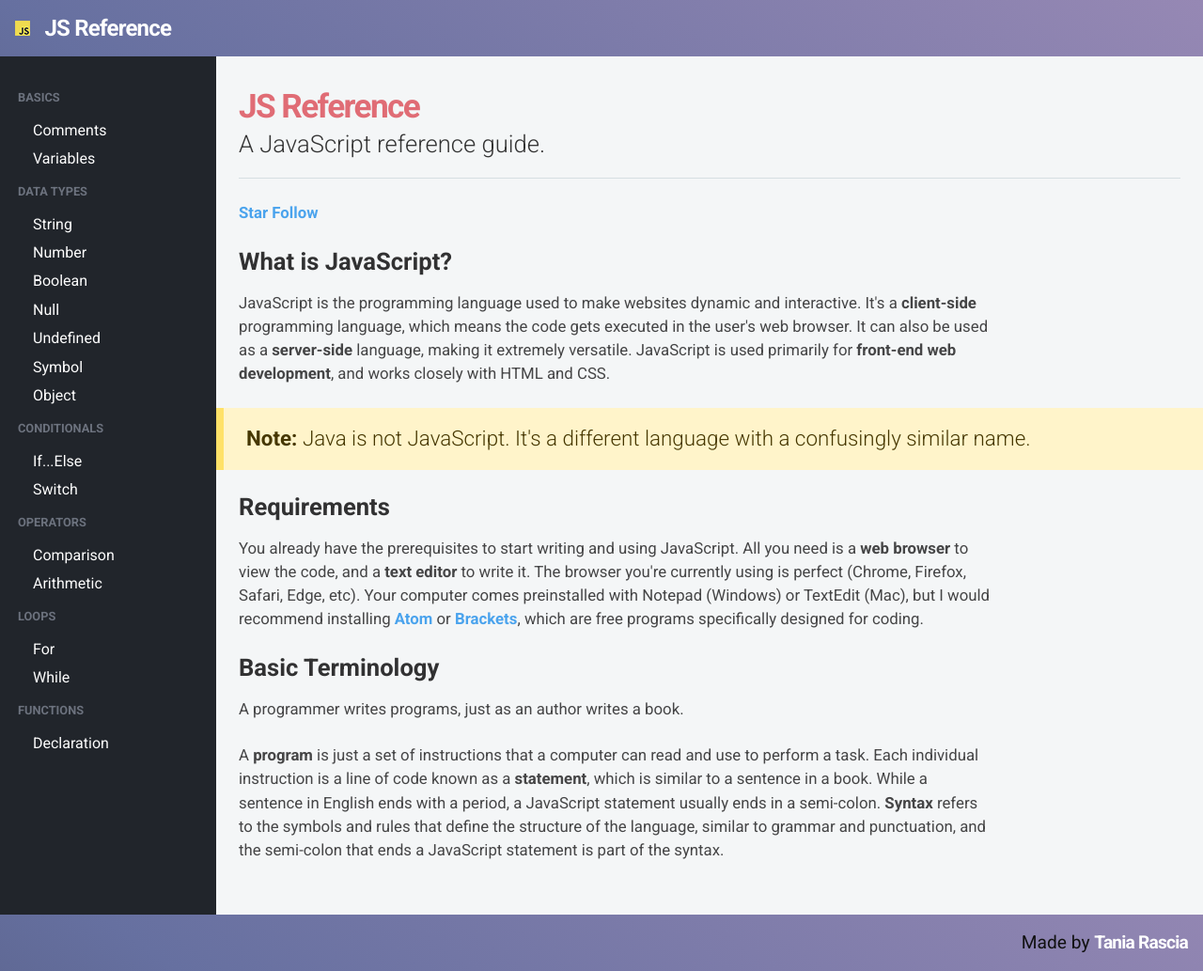
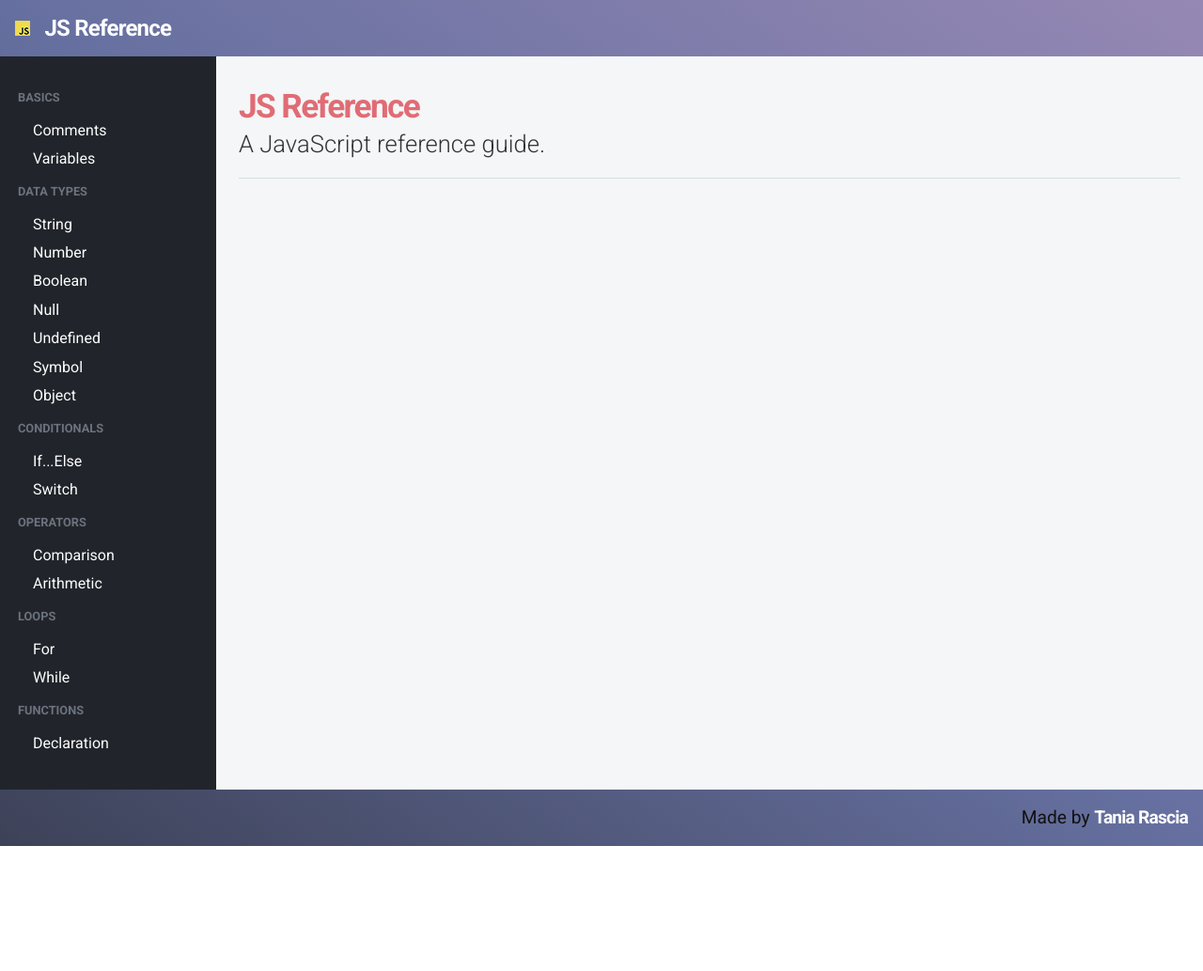
Before and after one commit to KJLarson/snippets, a Jekyll site: the page built from index.html, in a window 1280 px wide. Shown: the whole page at 94% size. Built offline with Jekyll 4.4.1, drawn with Linux system fonts in a browser that asks for light colours; nearby versions of some CDN libraries; after the commit the page ends 900 px from its top, so only the background shows below that.

Commit message:
Update index.html

```diff
--- a/index.html
+++ b/index.html
@@ -3,21 +3,3 @@ layout: default
 title: JS Reference
 subtitle: A JavaScript reference guide.
 ---
-
-<p><a class="github-button" href="https://github.com/taniarascia/js" data-icon="octicon-star" data-count-href="/taniarascia/js/stargazers" data-count-api="/repos/taniarascia/js#stargazers_count" data-count-aria-label="# stargazers on GitHub" aria-label="Star taniarascia/js on GitHub">Star</a> <a class="github-button" href="https://github.com/taniarascia" data-count-href="/taniarascia/followers" data-count-api="/users/taniarascia#followers" data-count-aria-label="# followers on GitHub" aria-label="Follow @taniarascia on GitHub">Follow</a></p>
-
-<h3>What is JavaScript?</h3>
-
-<p>JavaScript is the programming language used to make websites dynamic and interactive. It's a <strong>client-side</strong> programming language, which means the code gets executed in the user's web browser. It can also be used as a <strong>server-side</strong> language, making it extremely versatile. JavaScript is used primarily for <strong>front-end web development</strong>, and works closely with HTML and CSS.</p>
-
-<blockquote><p><strong>Note:</strong> Java is not JavaScript. It's a different language with a confusingly similar name.</p></blockquote>
-
-<h3>Requirements</h3>
-
-<p>You already have the prerequisites to start writing and using JavaScript. All you need is a <strong>web browser</strong> to view the code, and a <strong>text editor</strong> to write it. The browser you're currently using is perfect (Chrome, Firefox, Safari, Edge, etc). Your computer comes preinstalled with Notepad (Windows) or TextEdit (Mac), but I would recommend installing <a href="https://atom.io/)">Atom</a> or <a href="http://brackets.io/">Brackets</a>, which are free programs specifically designed for coding.</p>
-
-<h3>Basic Terminology</h3>
-
-<p>A programmer writes programs, just as an author writes a book.</p>
-
-<p>A <strong>program</strong> is just a set of instructions that a computer can read and use to perform a task. Each individual instruction is a line of code known as a <strong>statement</strong>, which is similar to a sentence in a book. While a sentence in English ends with a period, a JavaScript statement usually ends in a semi-colon. <strong>Syntax</strong> refers to the symbols and rules that define the structure of the language, similar to grammar and punctuation, and the semi-colon that ends a JavaScript statement is part of the syntax.</p>
```
